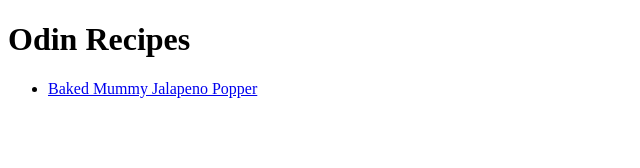
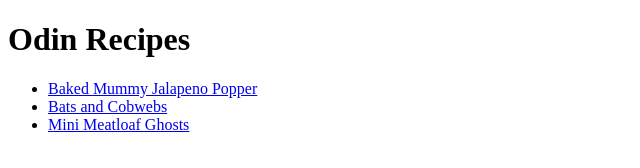
Before and after one commit to ainteraminense/odin-recipes, a plain HTML site: page index.html in a window 1280 px wide. Shown: the whole page, without its empty margins (0-640 px from the left). Drawn offline with Linux system fonts and the light colour scheme.

Commit message:
Add links to the recipes/pages.html to index.html

```diff
--- a/index.html
+++ b/index.html
@@ -9,6 +9,10 @@
         <ul>
             <li><a href="recipes/baked-mummy-jalapeno-popper.html">Baked
             Mummy Jalapeno Popper</a></li>
+            <li><a href="recipes/bats-and-cobwebs.html">Bats and
+            Cobwebs</a></li>
+            <li><a href="recipes/mini-meatloaf-ghosts.html">Mini
+            Meatloaf Ghosts</a></li>
         </ul>
     </body>
 </html>
```
